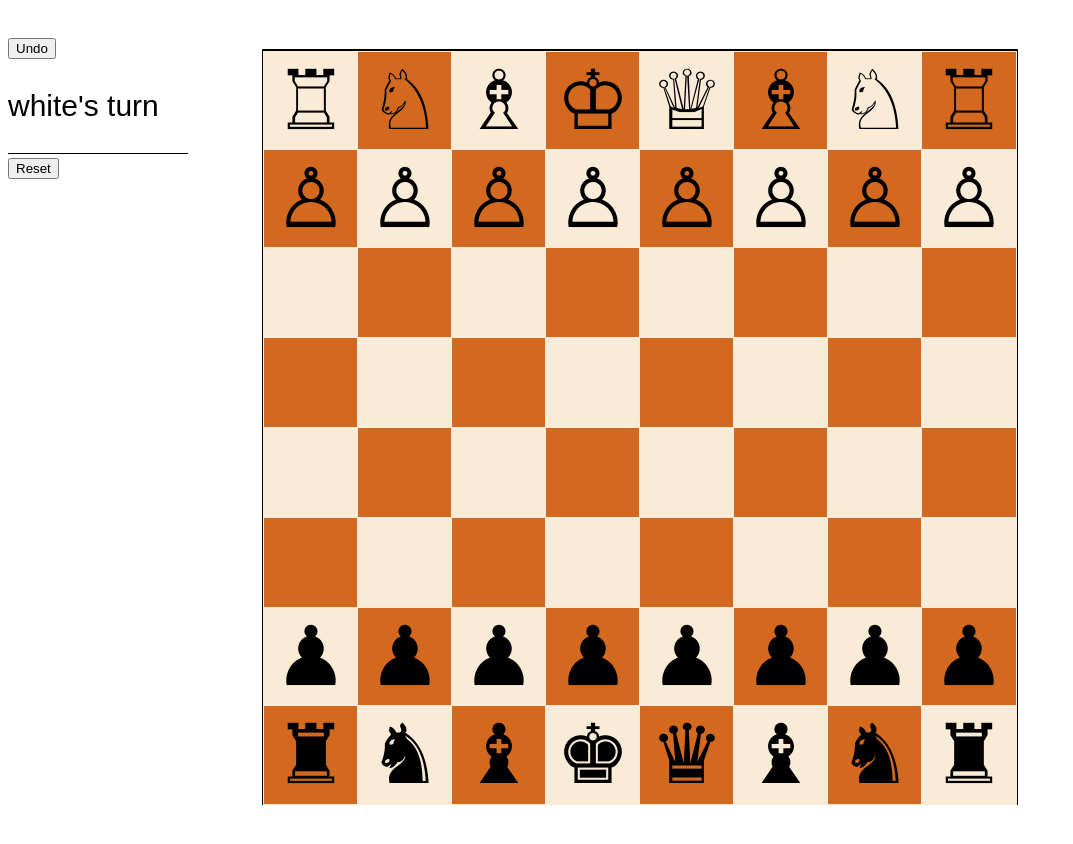
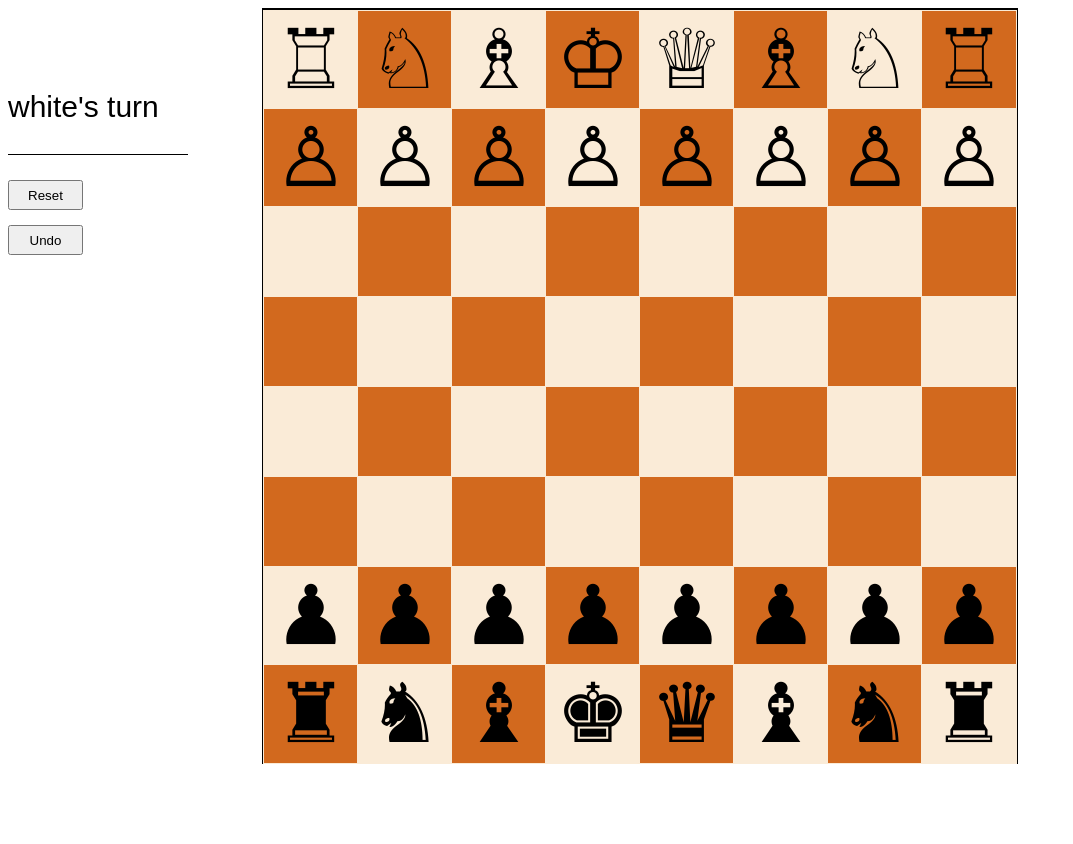
Before and after one commit to rzvpop/chess, a plain HTML site: page index.html in a window 1280 px wide. Shown: the whole page, without its empty margins (0-1073 px from the left). After the commit the page ends 800 px from the top, so only its background shows below. Drawn offline with nearby package versions, Linux system fonts and the light colour scheme.

Commit message:
some bugs fixed, reset in progress, ajax make moves in progress

```diff
--- a/main.js
+++ b/main.js
@@ -9,7 +9,8 @@ $(document).ready(function(){
     //     if(cnt === -1)
     //     {
     //         clearInterval(interval);
-            let table = setupTable(body);
+            const table = new Table();
+            setupTable(table, body);
     //     }
     //
     // }, 1000);
@@ -23,24 +24,33 @@ $(document).ready(function(){
         table.rebuildSetup();
     }
 
-    $("<div id='undo'/>").prependTo(body).html("<button>Undo</button>").addClass("undo");
-    $("<div id='reset'/>").prependTo(body).html("<button>Reset</button>").addClass("reset");
-    body.on('click', (event) => {
-        const element = $(event.target).is("button") ? $(event.target) : null;
-        if(element) {
-            if (element.parent().attr("id") === "reset") {
-                table.moveHistory = {moves: [], turn: "white"};
-                table = setupTable(body);
-            }
-            else if (element.parent().attr("id") === "undo") {
-
-            }
-        }
-    });
+    // getGame(6, table);
 });
 
-const setupTable = (element) => {
-    const table = new Table();
+const getGame = (id, table) => {
+    if(Number.isInteger(id)) {
+        $.ajax({
+            method: "GET",
+            url: "https://chess.thrive-dev.bitstoneint.com/wp-json/chess-api/game/" + id.toString(),
+        }).done(res => {
+            res.moves.forEach(move => {
+                if(typeof move === "object" && move !== null && move.hasOwnProperty("from") && move.hasOwnProperty("to")) {
+                    table.movePiece(Number.parseInt(move.from.x), Number.parseInt(move.from.y), Number.parseInt(move.to.x), Number.parseInt(move.to.y));
+                }
+            });
+        });
+    }
+    else {
+        $.ajax({
+            method: "GET",
+            url: "https://chess.thrive-dev.bitstoneint.com/wp-json/chess-api/game",
+        }).done(res => {
+            console.log(res);
+        });
+    }
+};
+
+const setupTable = (table, element) => {
     table.generateTable(element);
 
     for(let i = 0; i < 8; ++i) {
@@ -88,5 +98,20 @@ const setupTable = (element) => {
     const rookW2 = new Rook("white");
     table.addPiece(1, 8, rookW2);
 
+    $("<div id='undo'/>").prependTo(element).html("<button>Undo</button>").addClass("undo");
+    $("<div id='reset'/>").prependTo(element).html("<button>Reset</button>").addClass("reset");
+    element.on('click', (event) => {
+        const element = $(event.target).is("button") ? $(event.target) : null;
+        if(element) {
+            if (element.parent().attr("id") === "reset") {
+                table.moveHistory = {moves: [], turn: "white"};
+                table = setupTable(table, element);
+            }
+            else if (element.parent().attr("id") === "undo") {
+
+            }
+        }
+    });
+
     return table;
 };
--- a/style.css
+++ b/style.css
@@ -23,7 +23,7 @@ body {
     display: grid;
     grid-template-rows: 1fr 1fr 1fr 1fr 1fr 1fr 1fr 1fr;
     grid-template-columns: 1fr 1fr 1fr 1fr 1fr 1fr 1fr 1fr;
-    top: -7em;
+    /*top: -7em;*/
     margin: auto;
     width: 94vh;
     height: 94vh;
@@ -77,17 +77,30 @@ body {
 .turn {
     font-family: Arial, sans-serif;
     font-size: 2em;
-    position: relative;
+    position: absolute;
     border-bottom: 1px solid #000000;
     width: 6em;
+    top: 2em;
     /*left: 10em;*/
 }
 
 .reset {
-    position: relative;
-    top: 10em;
+    position: absolute;
+    top: 12em;
     width: 5em;
     height: 2em;
+}
+
+.undo {
+    position: absolute;
+    top: 15em;
+    width: 5em;
+    height: 2em;
+}
+
+.reset button, .undo button {
+    width: 100%;
+    height: 100%;
 }
 
 @keyframes blink {
```
